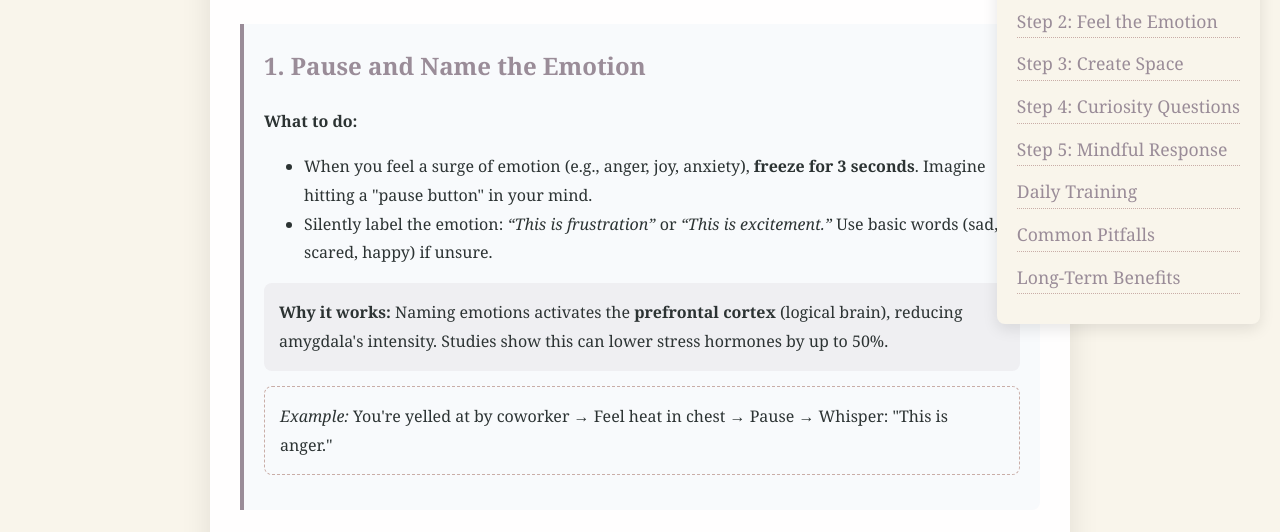
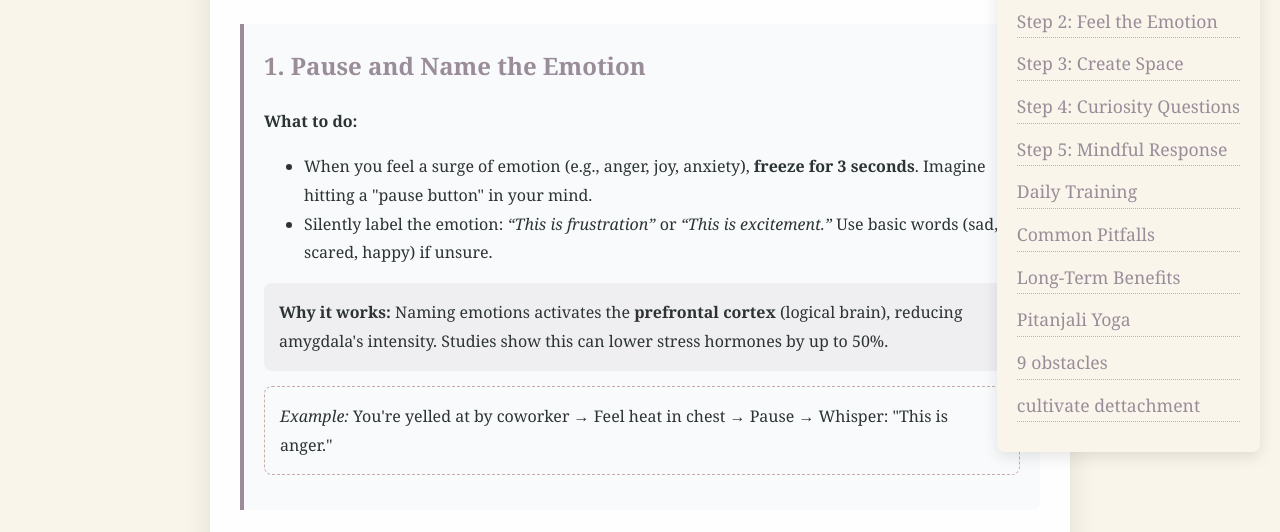
Before and after one commit to anandvip/feelings, a plain HTML site: page index.html in a window 1280 px wide. Shown: the part 227-759 px from the top of the page. Drawn offline with Linux system fonts and the light colour scheme.

Commit message:
Update index.html

```diff
--- a/index.html
+++ b/index.html
@@ -220,6 +220,9 @@
             <a href="#daily-training" onclick="activateSection('daily-training')">Daily Training</a>
             <a href="#common-pitfalls" onclick="activateSection('common-pitfalls')">Common Pitfalls</a>
             <a href="#long-term" onclick="activateSection('long-term')">Long-Term Benefits</a>
+            <a href="https://anandvip.github.io/pitanjaliyoga/">Pitanjali Yoga</a>
+            <a href="https://anandvip.github.io/obstacles/">9 obstacles</a>
+            <a href="https://anandvip.github.io/detachment/">cultivate dettachment</a>
         </div>
 
         <article>
```
